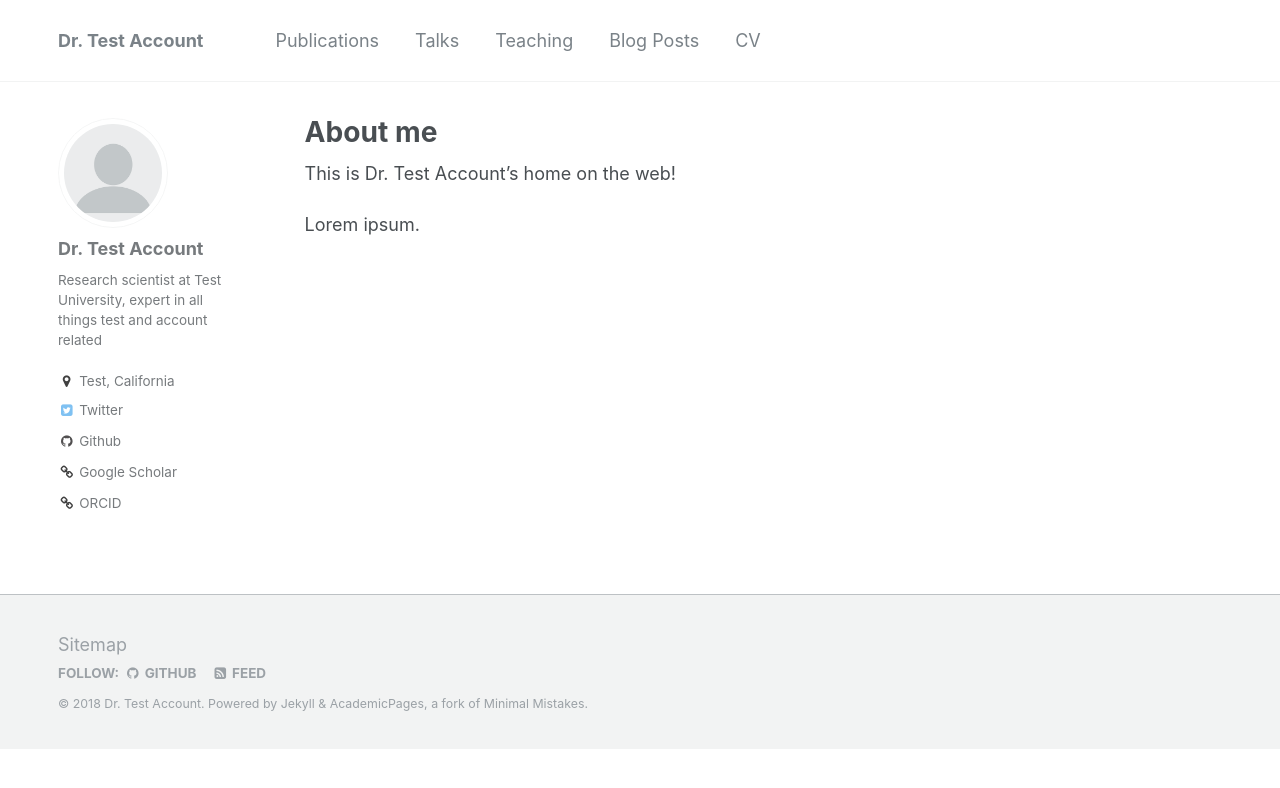
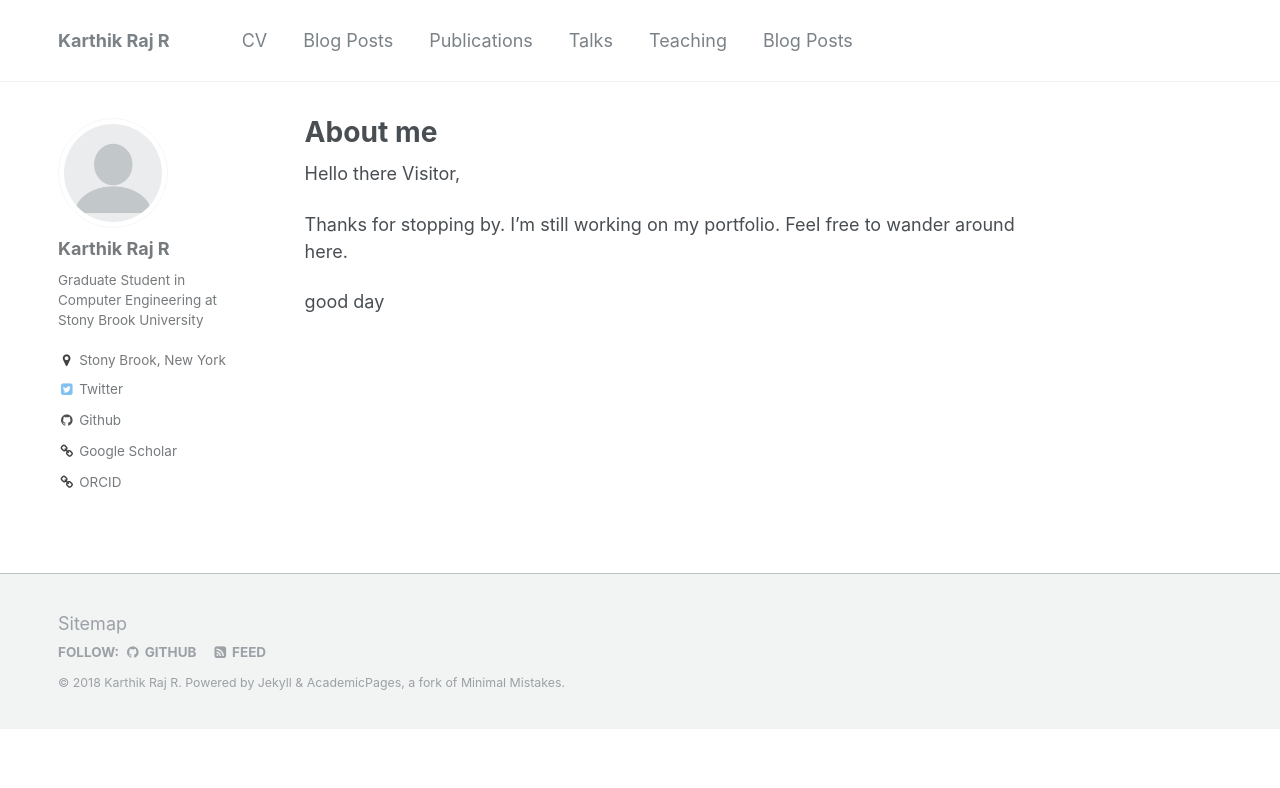
Before and after one commit to Karthik4293/Karthik4293.github.io, a Jekyll site: the page built from _pages/about.md, in a window 1280 px wide. Shown: the top 788 px of the page. Built offline with Jekyll 4.4.1, drawn with Linux system fonts in a browser that asks for light colours.

Commit message:
changes began

```diff
--- a/_config.yml
+++ b/_config.yml
@@ -7,13 +7,13 @@
 
 # Site Settings
 locale                   : "en-US"
-title                    : "Dr. Test Account"
+title                    : "Karthik Raj R"
 title_separator          : "-"
-name                     : &name "Dr. Test Account"
-description              : &description "Research scientist at Test University"
-url                      : https://getorg-testacct.github.io # the base hostname & protocol for your site e.g. "https://mmistakes.github.io"
+name                     : &name "Karthik Raj R"
+description              : &description "Graduate Student in Computer Engineering at Stony Brook University"
+url                      : https://karthik4293.github.io # the base hostname & protocol for your site e.g. "https://mmistakes.github.io"
 baseurl                  : "" # the subpath of your site, e.g. "/blog"
-repository               : "getorg-testacct.github.io"
+repository               : "karthik4293.github.io"
 teaser                   :  # filename of teaser fallback teaser image placed in /images/, .e.g. "500x300.png"
 breadcrumbs              : false # true, false (default)
 words_per_minute         : 160
@@ -55,7 +55,7 @@ yandex_site_verification :
 # Social Sharing
 twitter:
   username               : &twitter
-facebook:
+  facebook:
   username               :
   app_id                 :
   publisher              :
@@ -77,10 +77,10 @@ analytics:
 
 # Site Author
 author:
-  name             : "Dr. Test Account"
+  name             : "Karthik Raj R"
   avatar           : "profile.png"
-  bio              : "Research scientist at Test University, expert in all things test and account related"
-  location         : "Test, California"
+  bio              : "Graduate Student in Computer Engineering at Stony Brook University"
+  location         : "Stony Brook, New York"
   employer         :
   googlescholar    : "http://scholar.google.com/this-is-a-test"
   email            :
@@ -91,7 +91,7 @@ author:
   flickr           :
   facebook         :
   foursquare       :
-  github           : "getorg-testacct"
+  github           : "karthik4293"
   google_plus      :
   keybase          :
   instagram        :
--- a/_data/navigation.yml
+++ b/_data/navigation.yml
@@ -1,5 +1,11 @@
 # main links links
 main:
+  - title: "CV"
+    url: /cv/
+
+  - title: "Blog Posts"
+    url: /year-archive/
+
   - title: "Publications"
     url: /publications/
 
@@ -11,6 +17,3 @@ main:
 
   - title: "Blog Posts"
     url: /year-archive/
-
-  - title: "CV"
-    url: /cv/
--- a/_pages/about.md
+++ b/_pages/about.md
@@ -8,6 +8,8 @@ redirect_from:
   - /about.html
 ---
 
-This is Dr. Test Account's home on the web!
+Hello there Visitor,
 
-Lorem ipsum.
+Thanks for stopping by. I'm still working on my portfolio. Feel free to wander around here.
+
+good day
```
Also changed, not shown: _pages/cv.md (+3 -3 lines).
